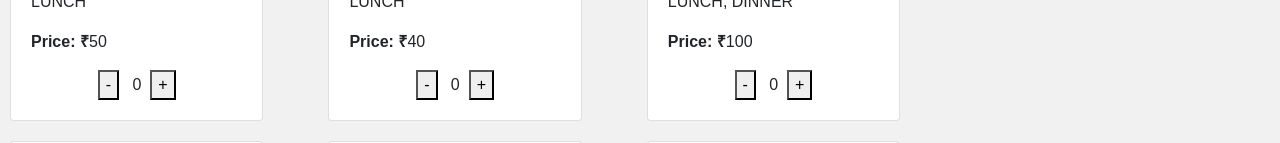
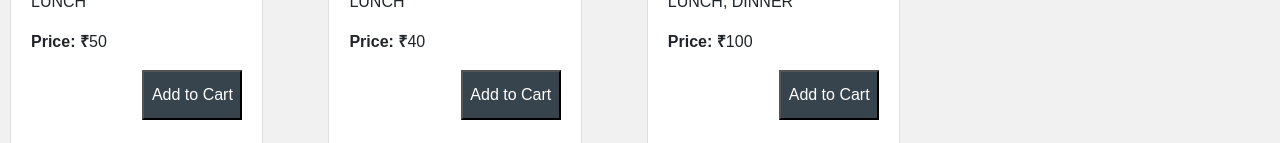
Before and after one commit to Sidhu23695/food-ordering-app, a React (Create React App) app: page /menu in a window 1280 px wide. Shown: the part 657-800 px from the top of the page. Built offline with nearby package versions, Linux system fonts and the light colour scheme.

Commit message:
content update

```diff
--- a/src/components/MenuDetails/MenuDetails.js
+++ b/src/components/MenuDetails/MenuDetails.js
@@ -24,8 +24,8 @@ function MenuDetails(props) {
         props.updateCartDetails(menus);
     }
 
-  const Card = (menu, isEmptyCard, index) => {
-    return (
+    const Card = (menu, isEmptyCard, index) => {
+        return (
         !isEmptyCard
             ? <div key={index} className="card">
                 <h2>{menu.NAME}</h2>
@@ -43,10 +43,15 @@ function MenuDetails(props) {
                 <p>
                     <b>Price: ₹</b>{menu.PRICE}
                 </p>
-                <center>
-                    <button onClick={() => updateCart(menu.id, false)}>-</button> &nbsp; {menu.COUNT} &nbsp;
-                    <button onClick={() => updateCart(menu.id, true)}>+</button>
-                </center>
+                <p style={{textAlign: 'right'}}>
+                {menu.COUNT > 0
+                    ? <center>
+                        <button onClick={() => updateCart(menu.id, false)}>-</button> &nbsp; {menu.COUNT} &nbsp;
+                        <button onClick={() => updateCart(menu.id, true)}>+</button>
+                    </center>
+                    : <p style={{textAlign: 'right'}}><button className="addToCartButton" onClick={() => updateCart(menu.id, true)}>Add to Cart</button></p>
+                }
+                </p>
             </div>
             : <div className="card fullCard">
                 <center>
@@ -60,6 +65,12 @@ function MenuDetails(props) {
     const isCartEmpty = () => {
         if (isCart) {
             return !menuDetails.some(menu => menu.COUNT > 0);
+        }
+    }
+
+    const addToCart = () => {
+        if (!isCart) {
+            return menuDetails.some(menu => menu.COUNT > 0);
         }
     }
 
--- a/src/components/MenuDetails/MenuDetails.scss
+++ b/src/components/MenuDetails/MenuDetails.scss
@@ -37,9 +37,18 @@
     }
 
     .placeOrderButton {
-        background-color: #4cbb59;
-        border-radius: 20px;
+        background-color: #00720d;
+        color: white;
+        height: 35px;
+        width: 105px;
+    }
+
+    .addToCartButton {
+        background-color: #37434d;
+        color: white;
         height: 50px;
-        width: 150px;
+        width: 100px;
+        padding: 20px;
+        padding: 7px;
     }
 }
--- a/src/components/OrderDetails/OrderDetails.js
+++ b/src/components/OrderDetails/OrderDetails.js
@@ -104,7 +104,8 @@ function OrderDetails(props) {
                     {orderDatas.length === 0
                     ? <div className="card fullCard">
                         <center>
-                            <h2>Cart is Empty!!</h2>
+                            <h2>Orders not found!!</h2>
+                            <p>Please order and enjoy your day..</p>
                         </center>
                         <br/><br/><br/><br/><br/><br/><br/><br/><br/>
                     </div>
```
